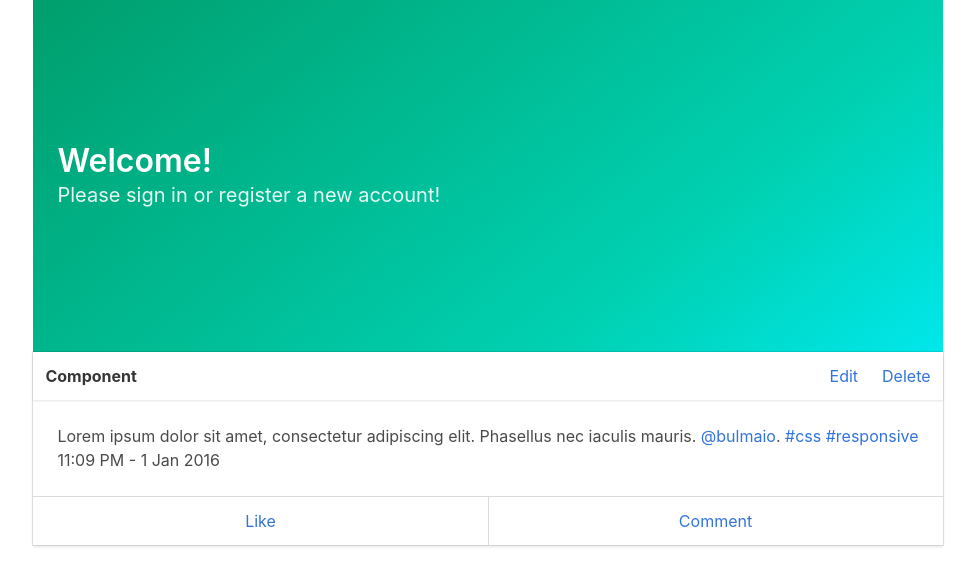
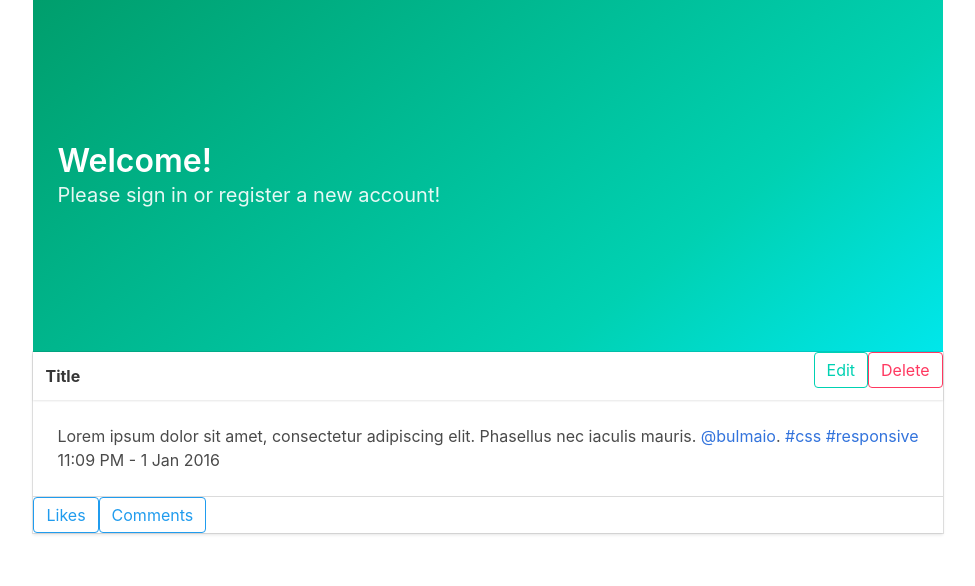
Before and after one commit to beratcan97/php-api, a PHP site: template src/public/views/index.php in a window 1280 px wide. Shown: the part 66-652 px from the top of the page, without its empty margins (152-1127 px from the left). Run offline with PHP 8.4, Linux system fonts and the light colour scheme; the template is opened without the code that fills it, so the values that code supplies are empty; some libraries are stand-ins or nearby versions.

Commit message:
card style

```diff
--- a/src/public/views/index.php
+++ b/src/public/views/index.php
@@ -21,11 +21,10 @@
     <div class="card">
       <header class="card-header">
         <p class="card-header-title">
-          Component
+          Title
         </p>
-        <a href="#" class="card-header-icon" aria-label="more options"></a>
-        <a href="#" class="card-header-icon">Edit</a>
-        <a href="#" class="card-header-icon">Delete</a>
+        <button type="submit" name="editBtn" id="editBtn" class="button is-outlined is-primary has-margin">Edit</button>
+        <button type="submit" name="deleteBtn" id="deleteBtn" class="button is-outlined is-danger">Delete</button>
       </header>
       <div class="card-content">
         <div class="content">
@@ -35,9 +34,9 @@
           <time datetime="2016-1-1">11:09 PM - 1 Jan 2016</time>
         </div>
       </div>
-      <footer class="card-footer">
-        <a href="#" class="card-footer-item">Like</a>
-        <a href="#" class="card-footer-item">Comment</a>
+      <footer class="card-footer is-right">
+        <button type="submit" name="likeBtn" id="likeBtn" class="button is-outlined is-info">Likes</button>
+        <button type="submit" name="commentBtn" id="commentBtn" class="button is-outlined is-info">Comments</button>
       </footer>
     </div>
 
```
